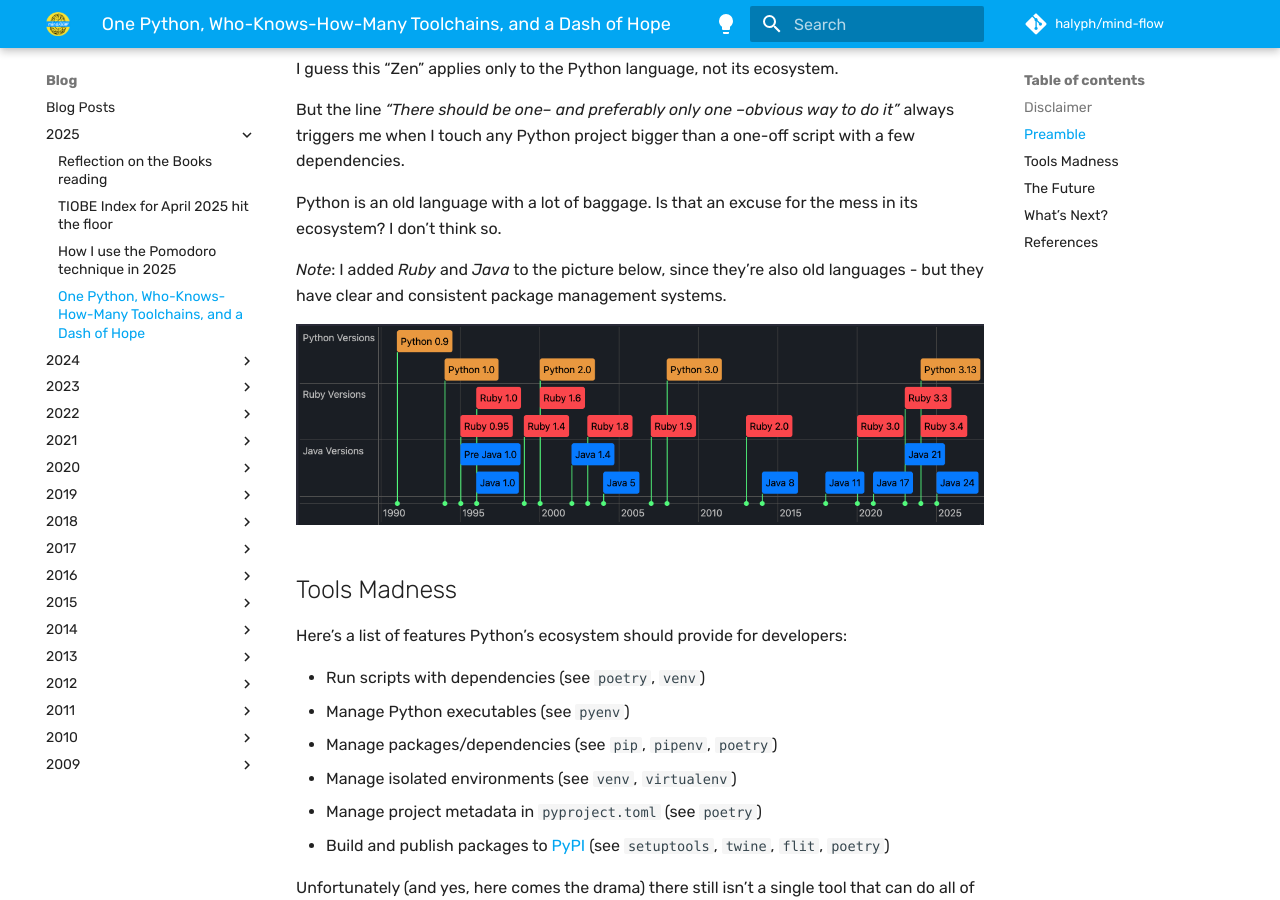
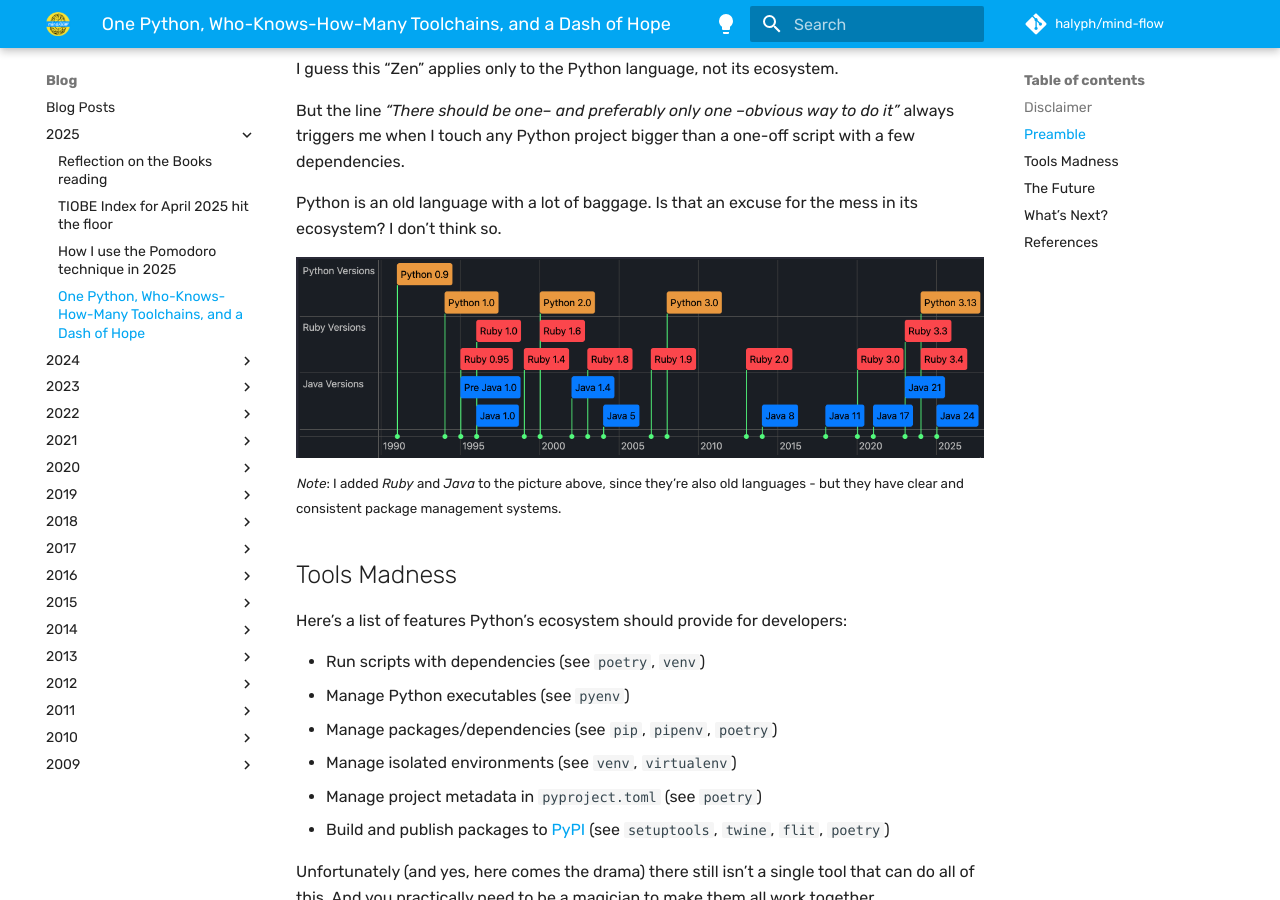
Before and after one commit to halyph/mind-flow, an MkDocs documentation site: the page built from docs/blog/2025/2025-05-17-py-pkg-madness.md, in a window 1280 px wide and 900 px high, scrolled down 1239 px. Built offline with MkDocs 1.6.1 and Material for MkDocs 9.7.7, drawn with Linux system fonts in a browser that asks for light colours; some web fonts are replaced; comment, search, counter and statistics services are not loaded.

Commit message:
upd 2025-05-17-py-pkg-madness.md

```diff
--- a/docs/blog/2025/2025-05-17-py-pkg-madness.md
+++ b/docs/blog/2025/2025-05-17-py-pkg-madness.md
@@ -24,10 +24,8 @@ But the line *"There should be one-- and preferably only one --obvious way to do
 
 Python is an old language with a lot of baggage. Is that an excuse for the mess in its ecosystem? I don’t think so.
 
-*Note*: I added *Ruby* and *Java* to the picture below, since they’re also old languages - but they have clear and consistent package management systems.
-
 ![alt text](2025-05-17-py-pkg-madness/pic2.png)
-
+<sub>*Note*: I added *Ruby* and *Java* to the picture above, since they’re also old languages - but they have clear and consistent package management systems.</sub>
 ## Tools Madness
 
 Here’s a list of features Python’s ecosystem should provide for developers:
```
Also changed, not shown: docs/blog/2025/2025-05-17-py-pkg-madness/pic1.png.
